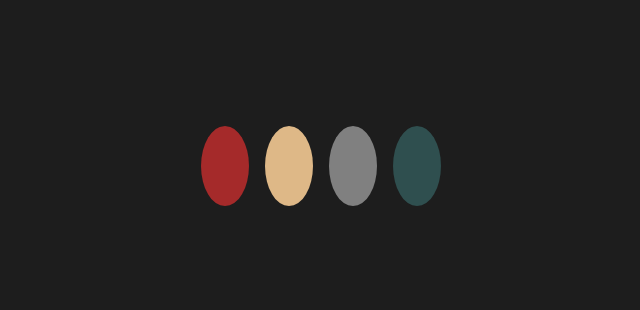
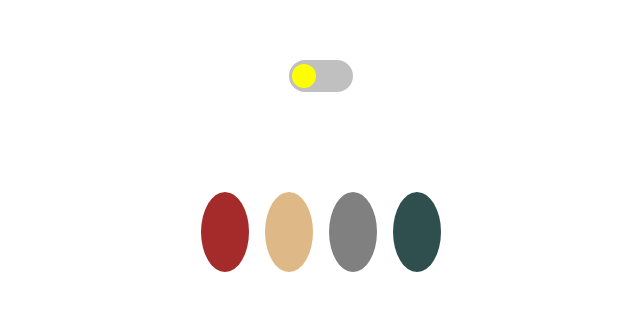
Before and after one commit to wamikabro/web-dev-projects.github.io, a plain HTML site: page Projects/morph-loading-animation/index.html in a window 1280 px wide. Shown: the part 234-544 px from the top of the page, without its empty margins (319-959 px from the left). Drawn offline with Linux system fonts and the light colour scheme.

Commit message:
add toggle button to the loading animation

```diff
--- a/Projects/morph-loading-animation/index.html
+++ b/Projects/morph-loading-animation/index.html
@@ -10,10 +10,17 @@
 
 <body>
     <div class="container">
-        <div class="box-one box"></div>
-        <div class="box-two box"></div>
-        <div class="box-three box"></div>
-        <div class="box-four box"></div>
+        <div class="toggle-container">
+            <input type="checkbox" id="checkbox">
+            <label for="checkbox" class="toggle-button"></label>
+        </div>
+        <div class="loading-container">
+            <div class="box-one box"></div>
+            <div class="box-two box"></div>
+            <div class="box-three box"></div>
+            <div class="box-four box"></div>
+        </div>
+
     </div>
 </body>
 
--- a/Projects/morph-loading-animation/style.css
+++ b/Projects/morph-loading-animation/style.css
@@ -2,16 +2,25 @@
   margin: 0px;
   padding: 0px;
 }
+
+body {
+  background-color: white;
+}
+
 .container {
   height: 100vh;
   width: 100%;
   display: flex;
   justify-content: center;
   align-items: center;
-  gap: 1rem;
-  background-color: rgb(29, 29, 29);
+  flex-direction: column;
+  gap: 100px;
 }
 
+.loading-container {
+  display: flex;
+  gap: 1rem;
+}
 .box {
   height: 3rem;
   width: 3rem;
@@ -48,3 +57,42 @@
     transform: rotate(360deg);
   }
 }
+
+/*Toggle*/
+
+.toggle-container {
+  display: flex;
+}
+
+#checkbox {
+  display: none;
+}
+
+.toggle-button {
+  width: 4rem;
+  height: 2rem;
+  background-color: silver;
+  border-radius: 2rem;
+  cursor: pointer;
+  position: relative;
+}
+
+.toggle-button::after {
+  content: "";
+  width: 1.5rem;
+  height: 1.5rem;
+  background-color: yellow;
+  position: absolute;
+  top: 0.25rem;
+  left: 0.2rem;
+  border-radius: 100px;
+}
+
+#checkbox:checked + .toggle-button {
+  background-color: black;
+}
+
+#checkbox:checked + .toggle-button::after {
+  left: 2.3rem;
+  background-color: white;
+}
```
